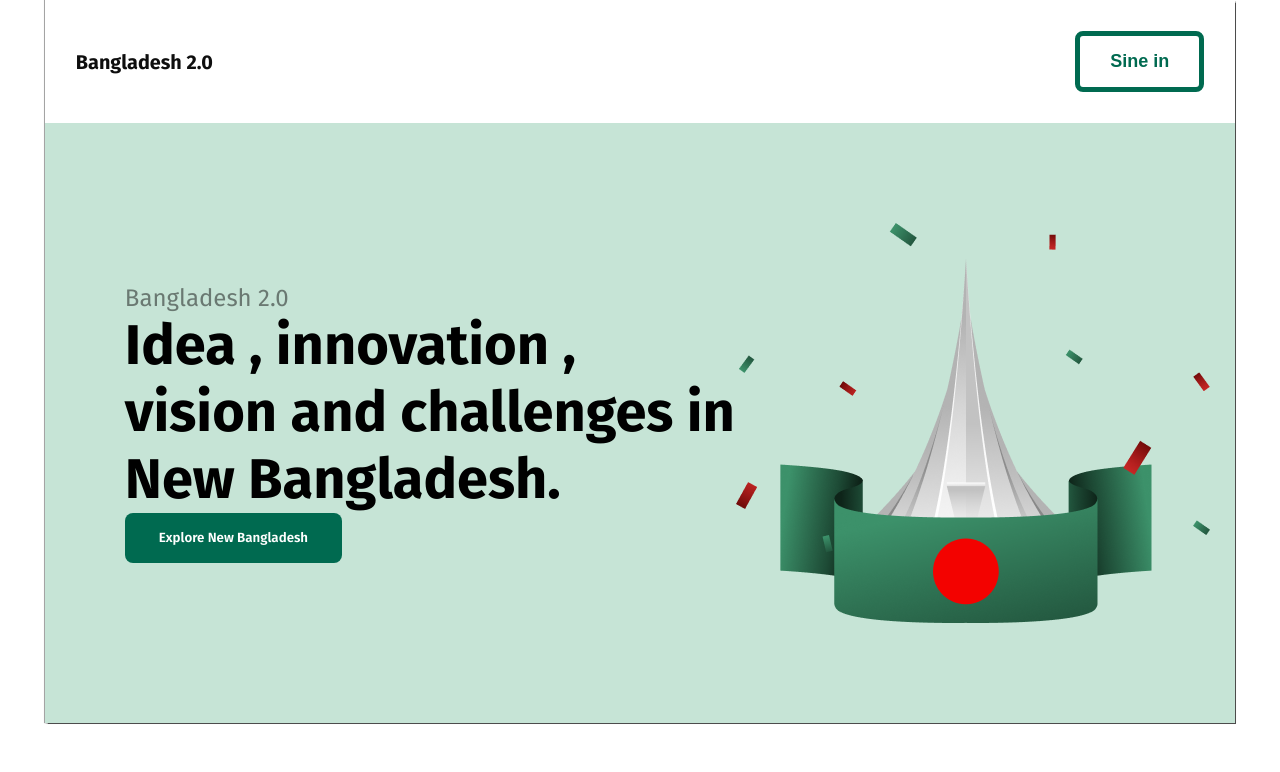
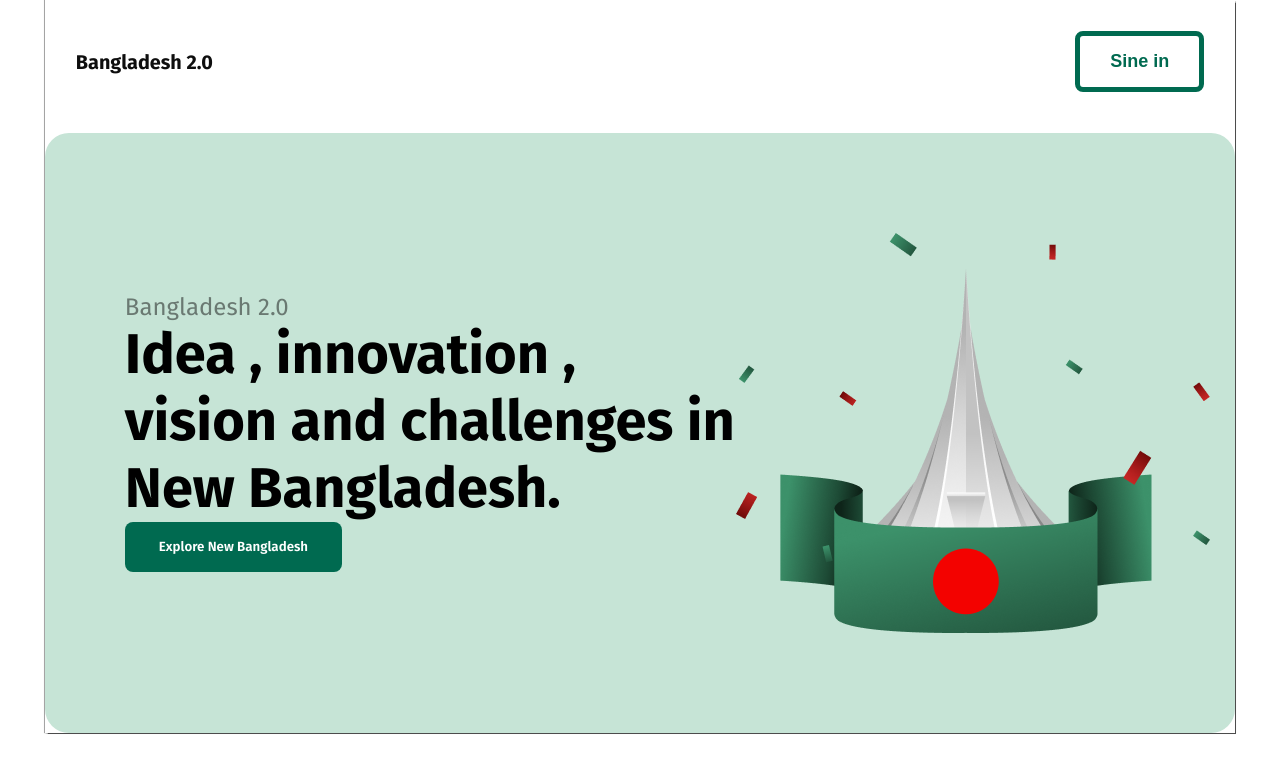
Before and after one commit to Shazidulislam/web-assignment-01, a plain HTML site: page index.html in a window 1280 px wide. Drawn offline with Linux system fonts and the light colour scheme.

Commit message:
added banner section

```diff
--- a/style/style.css
+++ b/style/style.css
@@ -44,6 +44,7 @@ body{
     padding: 31px;
     border: none;
     opacity:100% ;
+    /* background-color: #F0F0D7; */
 }
 .nav__link{
     font-size: 2rem;
@@ -70,6 +71,8 @@ body{
     background-color: #C6E4D6;
     max-width: 1280px;
     padding: 100px 80px;
+    border-radius: 24px;
+    margin: 1rem 0;
 }
 .banner__heading{
     letter-spacing: 0%;
```
